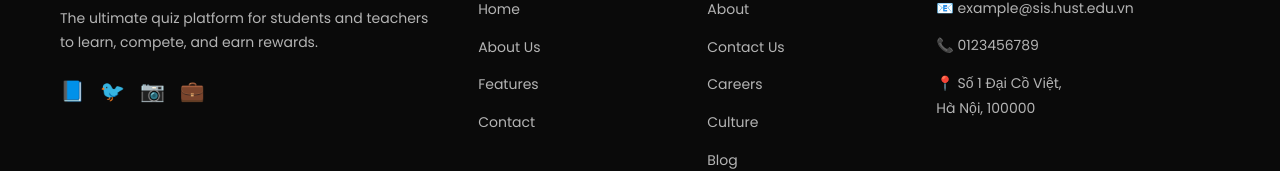
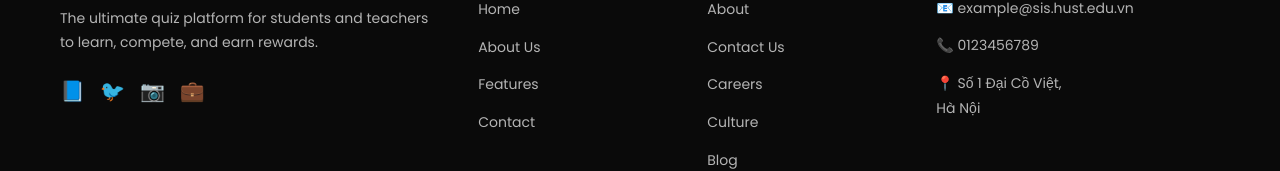
Before and after one commit to CongNgheWeb20251/CongNgheWeb20251-QuizzWeb, a React (Vite) app in the folder frontend/: page / in a window 1280 px wide. Shown: the part 3051-3222 px from the top of the page. Built offline with nearby package versions, Linux system fonts and the light colour scheme; what material-ui-confirm would draw is missing.

Commit message:
update Home

```diff
--- a/frontend/src/pages/Home/Home.jsx
+++ b/frontend/src/pages/Home/Home.jsx
@@ -186,7 +186,7 @@ function Home() {
               <ul className="contact-info">
                 <li>📧 example@sis.hust.edu.vn</li>
                 <li>📞 0123456789</li>
-                <li>📍 Số 1 Đại Cồ Việt,<br/>Hà Nội, 100000</li>
+                <li>📍 Số 1 Đại Cồ Việt,<br/>Hà Nội</li>
               </ul>
             </div>
           </div>
```
